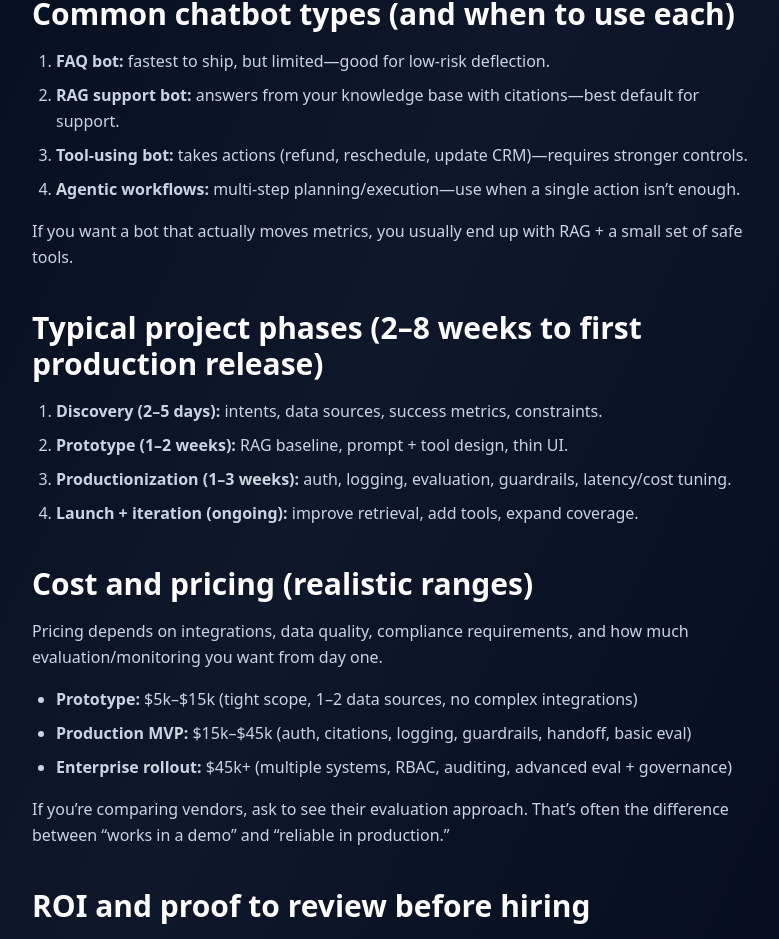
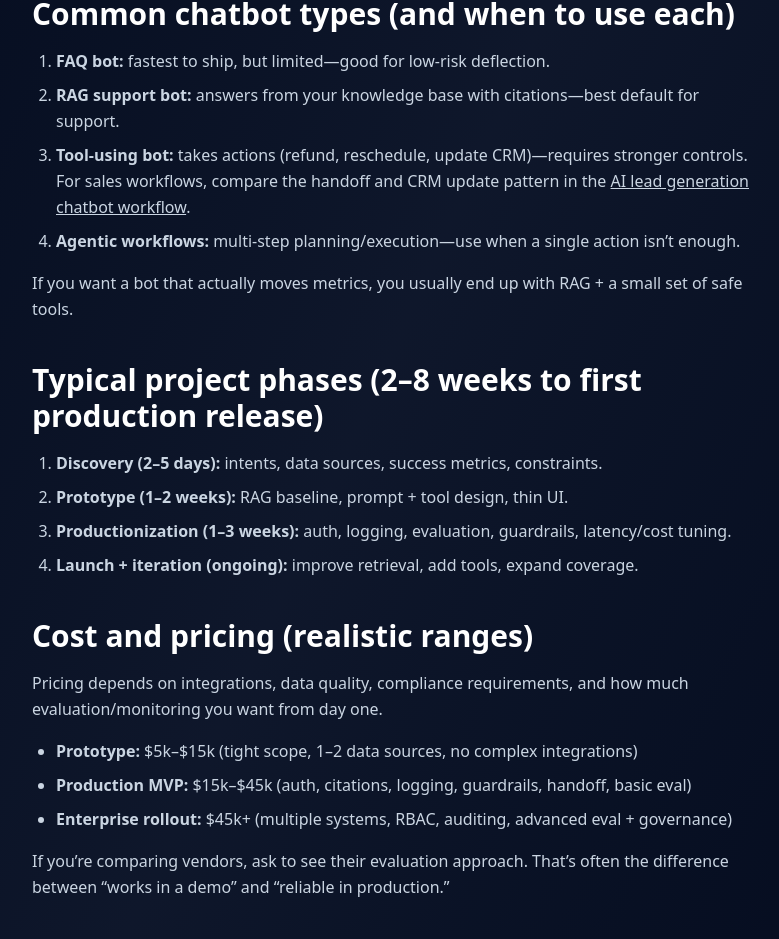
Before and after one commit to ethansure/thexu-studio, a Next.js app: page /insights/ai-chatbot-development-services in a window 1280 px wide. Shown: the part 1057-1996 px from the top of the page, without its empty margins (248-1027 px from the left). Built offline with nearby package versions, Linux system fonts and the light colour scheme.

Commit message:
Link chatbot services guide to lead generation workflow

```diff
--- a/src/app/insights/ai-chatbot-development-services/page.tsx
+++ b/src/app/insights/ai-chatbot-development-services/page.tsx
@@ -31,7 +31,7 @@ export default function PostPage() {
         description:
           'A practical guide to AI chatbot development services: architecture options (RAG, tools), project phases, realistic pricing, security, and a checklist to ship to production.',
         datePublished: '2026-05-14',
-        dateModified: '2026-06-25',
+        dateModified: '2026-07-10',
         inLanguage: 'en-US',
         mainEntityOfPage: {
           '@type': 'WebPage',
@@ -169,6 +169,11 @@ export default function PostPage() {
             </li>
             <li>
               <strong>Tool-using bot:</strong> takes actions (refund, reschedule, update CRM)—requires stronger controls.
+              For sales workflows, compare the handoff and CRM update pattern in the{' '}
+              <Link className="underline hover:text-white" href="/insights/ai-lead-generation-chatbot">
+                AI lead generation chatbot workflow
+              </Link>
+              .
             </li>
             <li>
               <strong>Agentic workflows:</strong> multi-step planning/execution—use when a single action isn’t enough.
```
